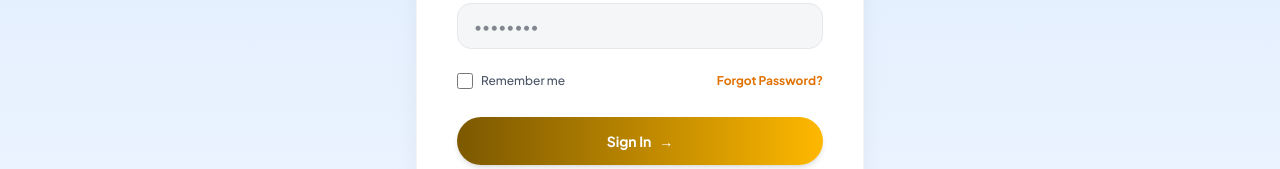
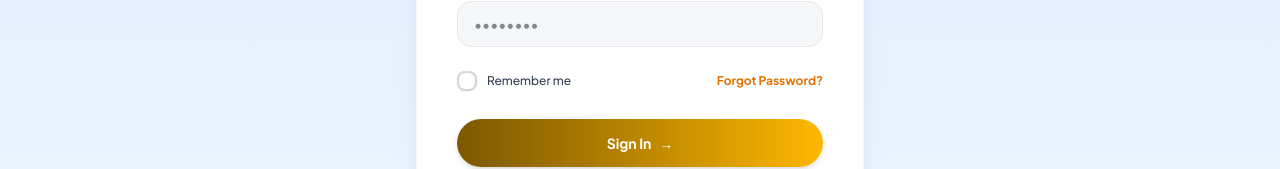
Before and after one commit to apponislam/proteinw-frontend, a Next.js app: page /auth/member/login in a window 1280 px wide. Shown: the part 428-597 px from the top of the page. Built offline with nearby package versions, Linux system fonts and the light colour scheme; no server answers.

Commit message:
login member client updated

```diff
--- a/components/auth/LoginMemberClient.tsx
+++ b/components/auth/LoginMemberClient.tsx
@@ -140,14 +140,24 @@ const LoginMemberForm = () => {
                                     name="remember"
                                     control={control}
                                     render={({ field }) => (
-                                        <label className="flex items-center gap-2 cursor-pointer select-none">
-                                            <input
-                                                type="checkbox"
-                                                checked={field.value}
-                                                onChange={(e) => field.onChange(e.target.checked)}
-                                                className="w-4 h-4 rounded border-gray-300 text-amber-600 focus:ring-amber-500 cursor-pointer"
-                                            />
-                                            <span className="text-xs font-medium text-gray-600">Remember me</span>
+                                        <label htmlFor="member-remember" className="flex items-center gap-2.5 cursor-pointer select-none">
+                                            <div className="relative shrink-0">
+                                                <input
+                                                    type="checkbox"
+                                                    id="member-remember"
+                                                    className="sr-only peer"
+                                                    checked={field.value}
+                                                    onChange={(e) => field.onChange(e.target.checked)}
+                                                />
+                                                <div className="w-5 h-5 border-2 border-gray-300 rounded-md peer-checked:border-[#7C5800] peer-checked:bg-[#7C5800] flex items-center justify-center transition-all bg-white shadow-xs">
+                                                    {field.value && (
+                                                        <svg className="w-3.5 h-3.5 text-white" fill="none" viewBox="0 0 24 24" stroke="currentColor" strokeWidth="3">
+                                                            <path strokeLinecap="round" strokeLinejoin="round" d="M5 13l4 4L19 7" />
+                                                        </svg>
+                                                    )}
+                                                </div>
+                                            </div>
+                                            <span className="text-xs font-medium text-gray-700">Remember me</span>
                                         </label>
                                     )}
                                 />
```
